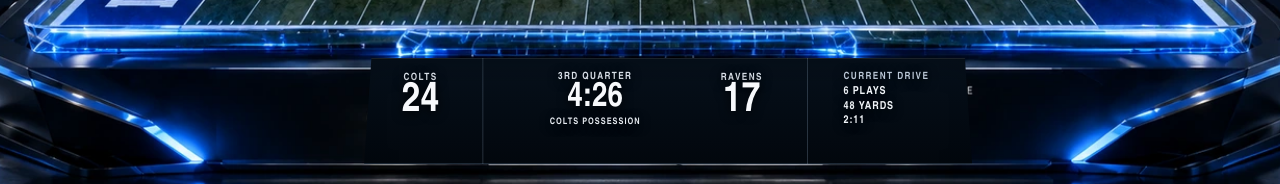
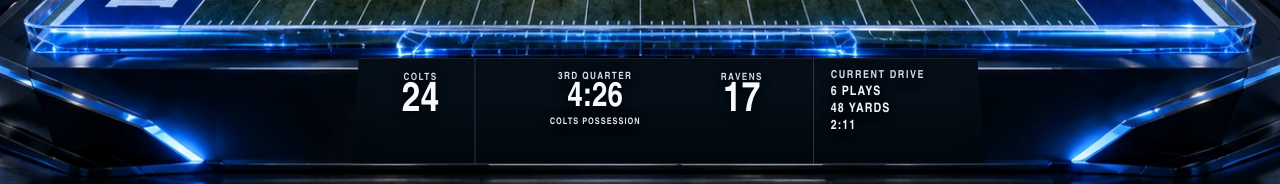
Before and after one commit to agatte/home-hub, a SvelteKit app in the folder frontend-svelte/: page /gameday/prototype in a window 1280 px wide. Shown: the part 446-630 px from the top of the page. Built offline with nearby package versions, Linux system fonts and the light colour scheme; no server answers.

Commit message:
Improve Game Day fascia readability

```diff
--- a/frontend-svelte/src/routes/gameday/prototype/+page.svelte
+++ b/frontend-svelte/src/routes/gameday/prototype/+page.svelte
@@ -98,9 +98,9 @@
 
   .fascia-mask {
     position: absolute;
-    left: 28.45%;
+    left: 27.45%;
     top: 62.95%;
-    width: 47.5%;
+    width: 49.5%;
     height: 13.35%;
     z-index: 1;
     clip-path: polygon(1.2% 0, 98.8% 0, 100% 100%, 0 100%);
@@ -172,23 +172,25 @@
   }
 
   .drive-overlay {
-    left: 65.9%;
-    top: 64.75%;
-    width: 10.7%;
+    left: 64.9%;
+    top: 64.55%;
+    width: 12.3%;
     display: grid;
     gap: 3px;
     justify-items: start;
   }
 
   .drive-overlay span {
-    color: #b9c6d4;
-    margin-bottom: 1px;
+    color: #d4dde7;
+    font-size: 11px;
+    font-weight: 700;
+    margin-bottom: 2px;
   }
 
   .drive-overlay strong {
     color: #f1f5f9;
-    font-size: 11px;
-    line-height: 1.05;
+    font-size: 13px;
+    line-height: 1.08;
     font-weight: 600;
     letter-spacing: .08em;
   }
```
